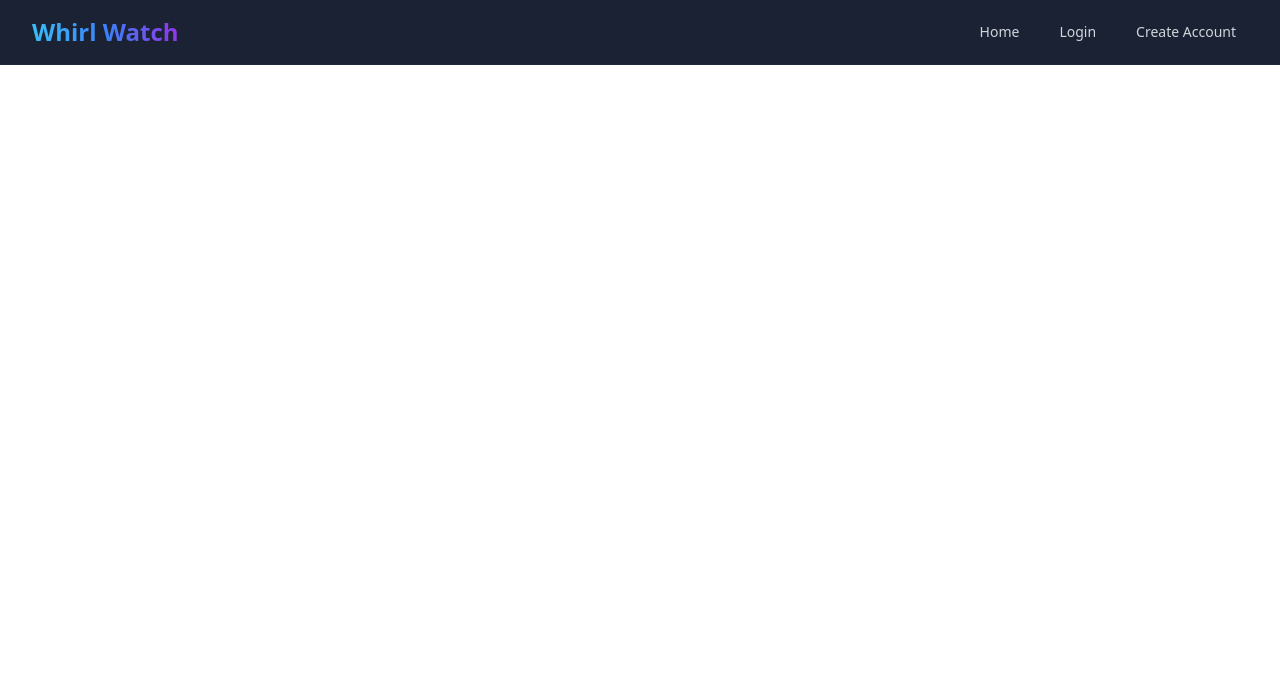
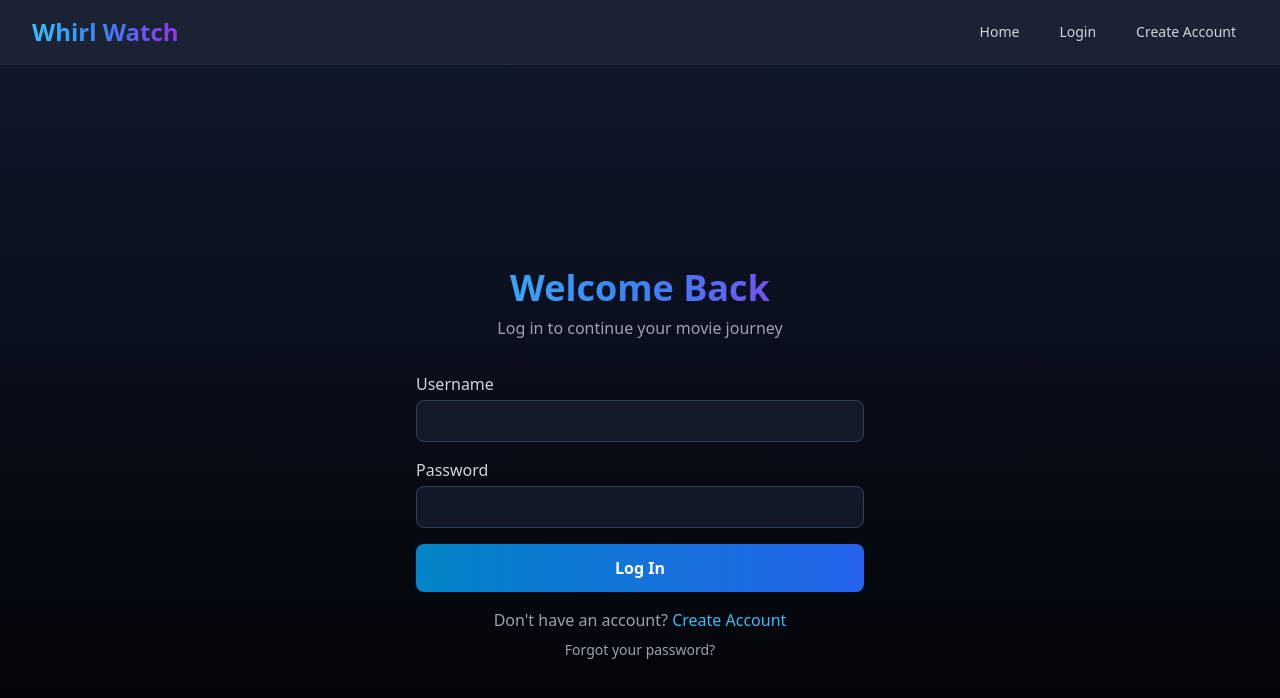
Before and after one commit to ATRedshaw/whirl-watch, a React (Create React App) app in the folder frontend/: page /login in a window 1280 px wide. Shown: the top 698 px of the page. Built offline with nearby package versions, Linux system fonts and the light colour scheme; the HTML template or start-up script is replaced by a standard one.

Commit message:
Added login component

```diff
--- a/frontend/src/App.js
+++ b/frontend/src/App.js
@@ -2,6 +2,7 @@ import React from 'react';
 import { BrowserRouter, Routes, Route } from 'react-router-dom';
 import HomePage from './components/HomePage';
 import CreateAccount from './components/CreateAccount';
+import Login from './components/Login';
 import Navbar from './components/Navbar';
 
 function App() {
@@ -13,6 +14,7 @@ function App() {
           <Routes>
             <Route path="/" element={<HomePage />} />
             <Route path="/register" element={<CreateAccount />} />
+            <Route path="/login" element={<Login />} />
           </Routes>
         </div>
       </div>
--- /dev/null
+++ b/frontend/src/components/Login.js
@@ -0,0 +1,160 @@
+import { motion } from 'framer-motion';
+import { useState } from 'react';
+import { useNavigate } from 'react-router-dom';
+
+const Login = () => {
+  const navigate = useNavigate();
+  const [formData, setFormData] = useState({
+    username: '',
+    password: ''
+  });
+  const [error, setError] = useState('');
+  const [isLoading, setIsLoading] = useState(false);
+
+  const handleChange = (e) => {
+    const { name, value } = e.target;
+    setFormData({
+      ...formData,
+      [name]: value
+    });
+    setError('');
+  };
+
+  const handleSubmit = async (e) => {
+    e.preventDefault();
+    setIsLoading(true);
+    setError('');
+
+    try {
+      const apiUrl = process.env.REACT_APP_API_URL || 'http://127.0.0.1:5000';
+      const response = await fetch(`${apiUrl}/api/login`, {
+        method: 'POST',
+        headers: {
+          'Content-Type': 'application/json',
+        },
+        body: JSON.stringify({
+          username: formData.username,
+          password: formData.password
+        })
+      });
+
+      const data = await response.json();
+
+      if (!response.ok) {
+        throw new Error(data.error || 'Login failed');
+      }
+
+      // Store the token in localStorage
+      localStorage.setItem('token', data.access_token);
+
+      // Redirect to home page on success
+      navigate('/');
+    } catch (err) {
+      setError(err.message);
+    } finally {
+      setIsLoading(false);
+    }
+  };
+
+  return (
+    <div className="min-h-screen bg-gradient-to-b from-slate-900 to-black text-white flex items-center justify-center px-4">
+      <motion.div
+        initial={{ opacity: 0, y: 20 }}
+        animate={{ opacity: 1, y: 0 }}
+        transition={{ duration: 0.8 }}
+        className="max-w-md w-full"
+      >
+        <div className="text-center mb-8">
+          <h2 className="text-3xl md:text-4xl font-bold mb-2 bg-clip-text text-transparent bg-gradient-to-r from-sky-400 via-blue-500 to-purple-600">
+            Welcome Back
+          </h2>
+          <p className="text-gray-400">Log in to continue your movie journey</p>
+        </div>
+
+        <form onSubmit={handleSubmit} className="space-y-4">
+          {error && (
+            <motion.div
+              initial={{ opacity: 0 }}
+              animate={{ opacity: 1 }}
+              className="bg-red-500/10 border border-red-500/50 text-red-500 rounded-lg p-3 text-sm"
+            >
+              {error}
+            </motion.div>
+          )}
+
+          <div>
+            <label className="block text-gray-300 mb-1" htmlFor="username">
+              Username
+            </label>
+            <input
+              type="text"
+              id="username"
+              name="username"
+              value={formData.username}
+              onChange={handleChange}
+              className="w-full bg-slate-800/50 border border-slate-700 rounded-lg px-4 py-2 focus:outline-none focus:ring-2 focus:ring-sky-500/50 focus:border-sky-500/50"
+              required
+            />
+          </div>
+
+          <div>
+            <label className="block text-gray-300 mb-1" htmlFor="password">
+              Password
+            </label>
+            <input
+              type="password"
+              id="password"
+              name="password"
+              value={formData.password}
+              onChange={handleChange}
+              className="w-full bg-slate-800/50 border border-slate-700 rounded-lg px-4 py-2 focus:outline-none focus:ring-2 focus:ring-sky-500/50 focus:border-sky-500/50"
+              required
+            />
+          </div>
+
+          <motion.button
+            whileHover={{ scale: 1.02 }}
+            whileTap={{ scale: 0.98 }}
+            type="submit"
+            disabled={isLoading}
+            className="w-full bg-gradient-to-r from-sky-600 to-blue-600 text-white py-3 rounded-lg font-semibold hover:from-sky-700 hover:to-blue-700 transition-colors duration-300 mt-6"
+          >
+            {isLoading ? (
+              <span className="flex items-center justify-center">
+                <svg className="animate-spin h-5 w-5 mr-3" viewBox="0 0 24 24">
+                  <circle className="opacity-25" cx="12" cy="12" r="10" stroke="currentColor" strokeWidth="4" fill="none" />
+                  <path className="opacity-75" fill="currentColor" d="M4 12a8 8 0 018-8V0C5.373 0 0 5.373 0 12h4zm2 5.291A7.962 7.962 0 014 12H0c0 3.042 1.135 5.824 3 7.938l3-2.647z" />
+                </svg>
+                Logging in...
+              </span>
+            ) : (
+              'Log In'
+            )}
+          </motion.button>
+
+          <div className="text-center space-y-2 mt-4">
+            <p className="text-gray-400">
+              Don't have an account?{' '}
+              <motion.button
+                whileHover={{ scale: 1.05 }}
+                onClick={() => navigate('/register')}
+                className="text-sky-400 hover:text-sky-300"
+              >
+                Create Account
+              </motion.button>
+            </p>
+            <motion.button
+              whileHover={{ scale: 1.05 }}
+              onClick={() => navigate('/forgot-password')}
+              className="text-gray-400 hover:text-gray-300 text-sm"
+            >
+              Forgot your password?
+            </motion.button>
+          </div>
+        </form>
+      </motion.div>
+    </div>
+  );
+};
+
+export default Login;
```
